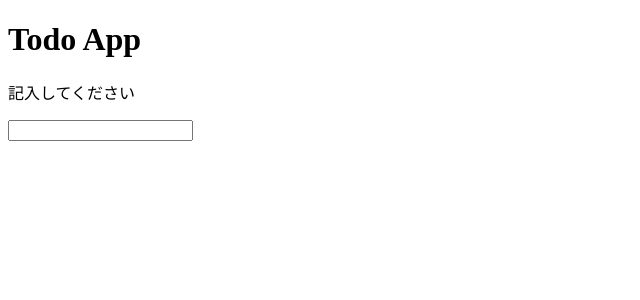
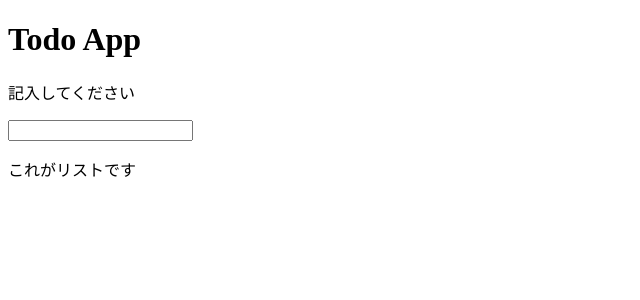
Before and after one commit to ke-suke0215/todoapp, a React (Create React App) app: page / in a window 1280 px wide. Shown: the top 300 px of the page, without its empty margins (0-640 px from the left). Built offline with nearby package versions, Linux system fonts and the light colour scheme.

Commit message:
Listの修正

```diff
--- a/src/App.js
+++ b/src/App.js
@@ -35,6 +35,7 @@ const App = () => {
             <h1>Todo App</h1>
             <p>記入してください</p>
             <Form addTodo={addTodo} />
+            <p>これがリストです</p>
             <List todos={todos} deleteTodo={deleteTodo} />
         </>
     )
```
